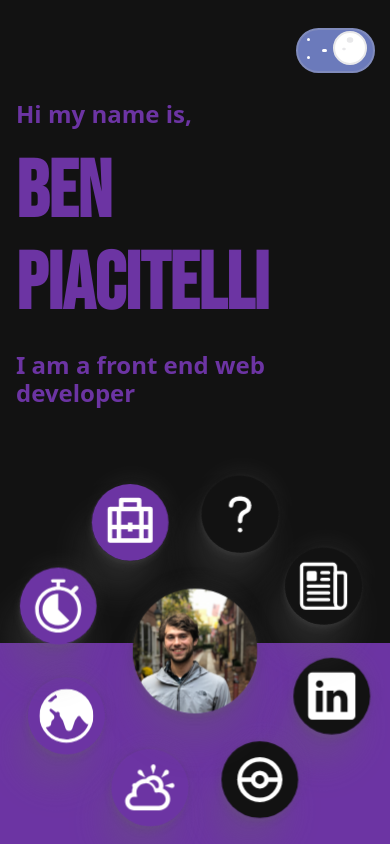
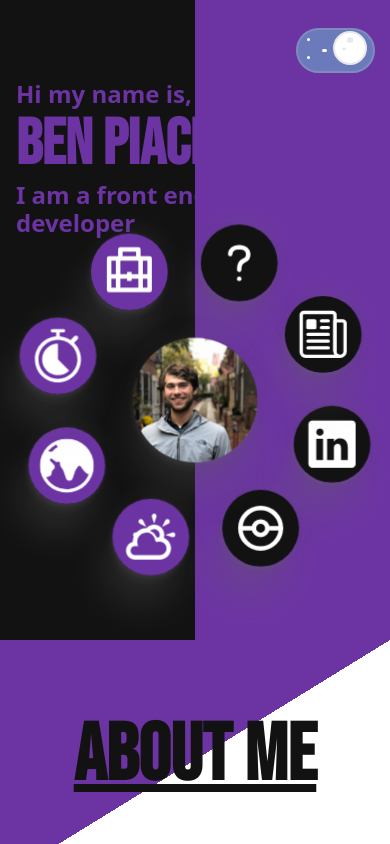
Before and after one commit to piacib/portfolio, a React (Create React App) app: page / in a window 390 px wide. Shown: the top 844 px of the page. Built offline with nearby package versions, Linux system fonts and the light colour scheme.

Commit message:
styled text

```diff
--- a/src/home.css
+++ b/src/home.css
@@ -53,9 +53,11 @@
   grid-column: 2/6;
   color: var(--right-color);
 }
+.home_text_container * {
+  margin: 0;
+}
 .home_text_container h1 {
   font-size: 5rem;
-  margin: 0;
 }
 header {
   height: 5rem;
@@ -66,30 +68,48 @@ header {
     scale: 0.8;
   }
 }
+@media (max-width: 65rem) {
+  .home_text_container h1 {
+    font-size: 4rem;
+  }
+}
 @media (max-width: 57rem) {
   #home {
-    background: linear-gradient(
-      180deg,
-      var(--left-color) var(--transition-pt),
-      var(--right-color) var(--secondary-transition-pt)
-    );
+    --transition-pt: 50%;
     display: flex;
     flex-direction: column;
+    /* min-height: 40rem; */
   }
   .orbit {
-    top: calc(67% - (var(--total-width) + var(--top-margin)) / 2);
     left: auto;
+    top: 15rem;
+  }
+
+  .home_text_container {
+    align-self: flex-start;
   }
 }
+
 @media (max-width: 31.25rem) {
+  #home {
+    min-height: 40rem;
+  }
+
   .orbit {
     scale: 0.6;
+    left: auto;
+    top: 5rem;
   }
 }
 @media (max-width: 23.75rem) {
-  .home_text_container {
-    scale: 0.7;
-    width: 100%;
+  .home_text_container h1 {
+    font-size: 3rem;
+    color: black;
+    /* scale: 0.7; */
+    /* width: 100%; */
+  }
+  .home_text_container h2 {
+    color: black;
   }
   .orbit {
     scale: 0.5;
```
